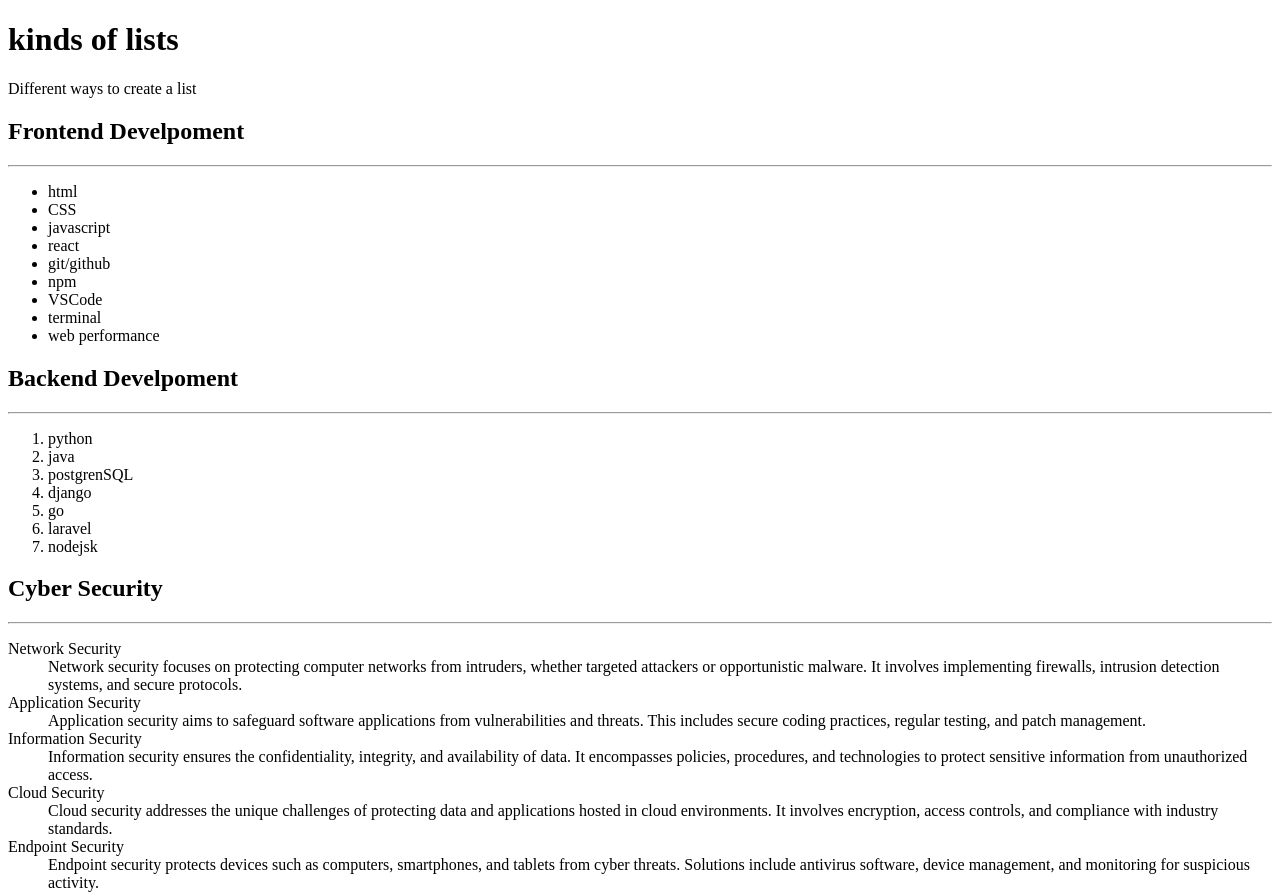
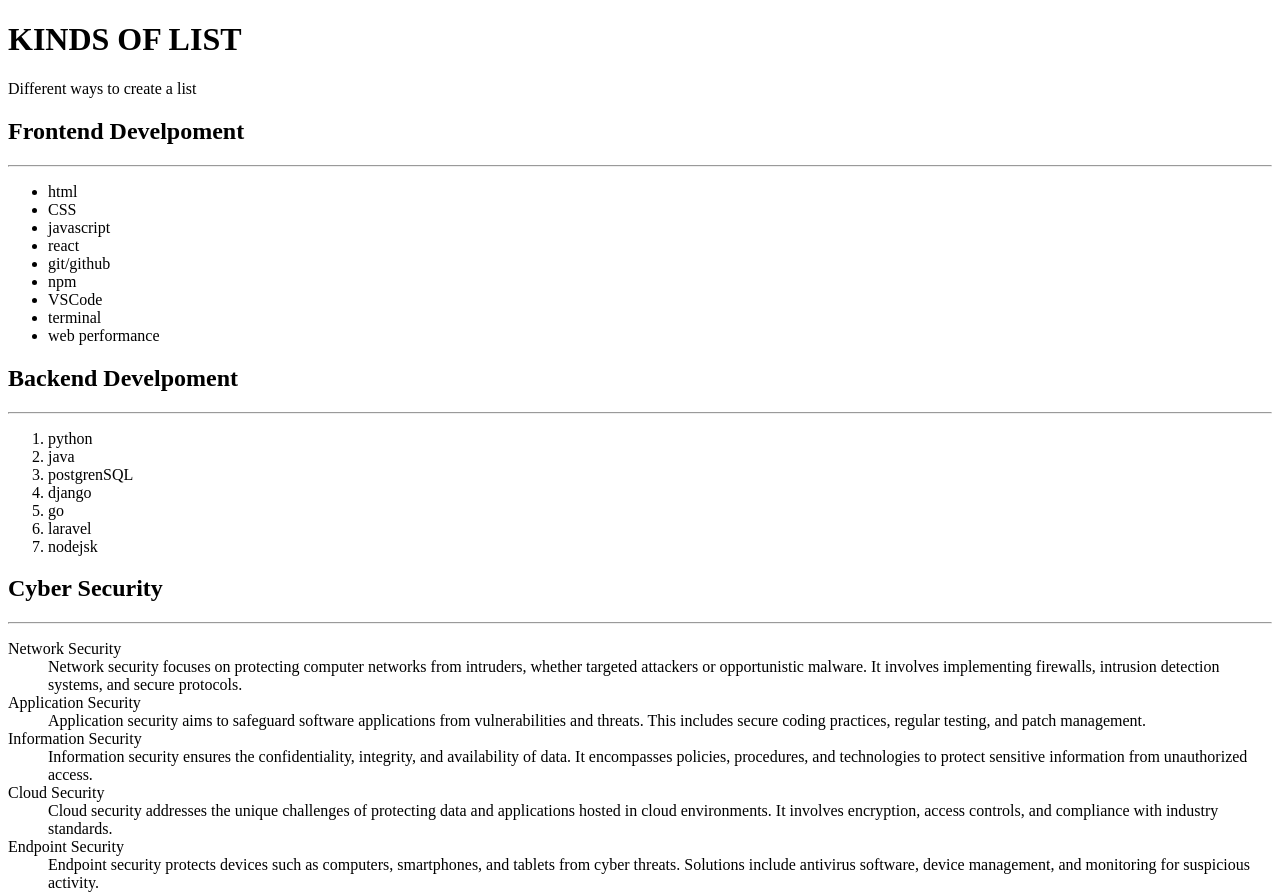
Before and after one commit to Hiler4r/html-fundamentals, a plain HTML site: page list.html in a window 1280 px wide. Shown: the top 895 px of the page. Drawn offline with Linux system fonts and the light colour scheme.

Commit message:
feat: change header element to upper case

```diff
--- a/list.html
+++ b/list.html
@@ -12,7 +12,7 @@
 </head>
 <body>
     <header>
-    <h1>kinds of lists</h1>
+    <h1>KINDS OF LIST</h1>
     <p>Different ways to create a list</p>
 
     </header>
```
